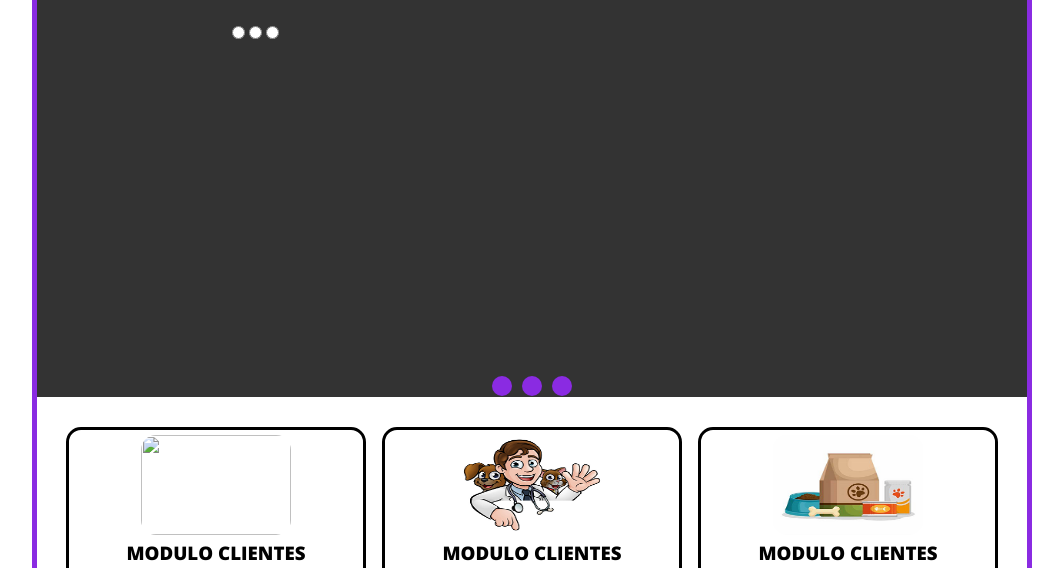
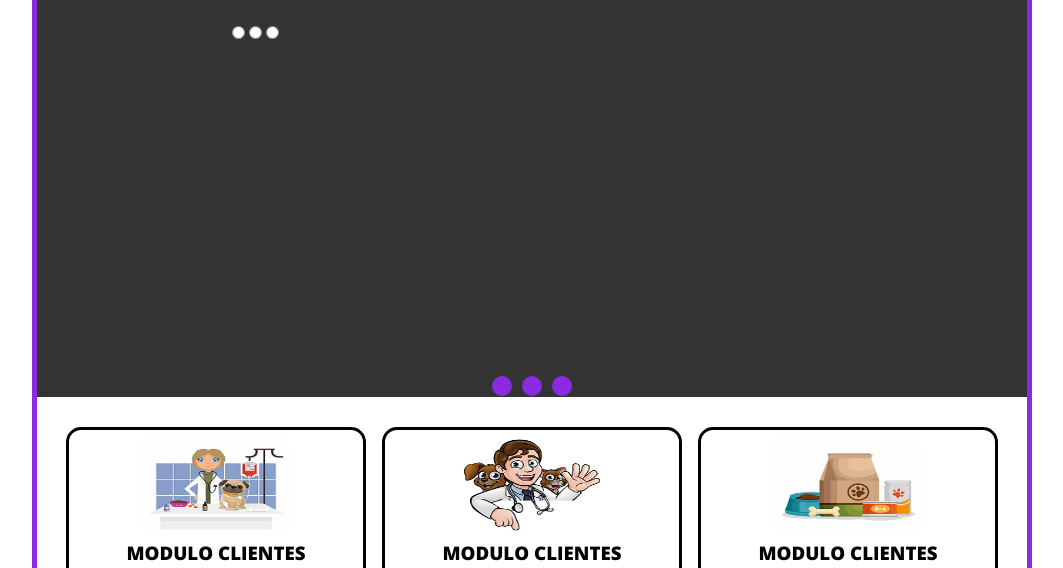
Before and after one commit to GcMrXs/WebOnline, a plain HTML site: page index.html in a window 1280 px wide. Shown: the part 228-796 px from the top of the page, without its empty margins (108-1171 px from the left). Drawn offline with nearby package versions, Linux system fonts and the light colour scheme.

Commit message:
Update index.html

```diff
--- a/index.html
+++ b/index.html
@@ -63,7 +63,7 @@ and open the template in the editor.
             <section class="tienda">
 
                 <article>
-                    <figure><center> <img src="images/imagen clente." alt=""/> </center></figure>
+                    <figure><center> <img src="images/imagen clente.png" alt=""/> </center></figure>
                     <h3> MODULO CLIENTES</h3>
                     <p> Los Clientes a través de este módulo podrán realizar la consulta de productos y hacer los pedidos</p>
                     <div><h3>CLIENTES</h3></div>
```
